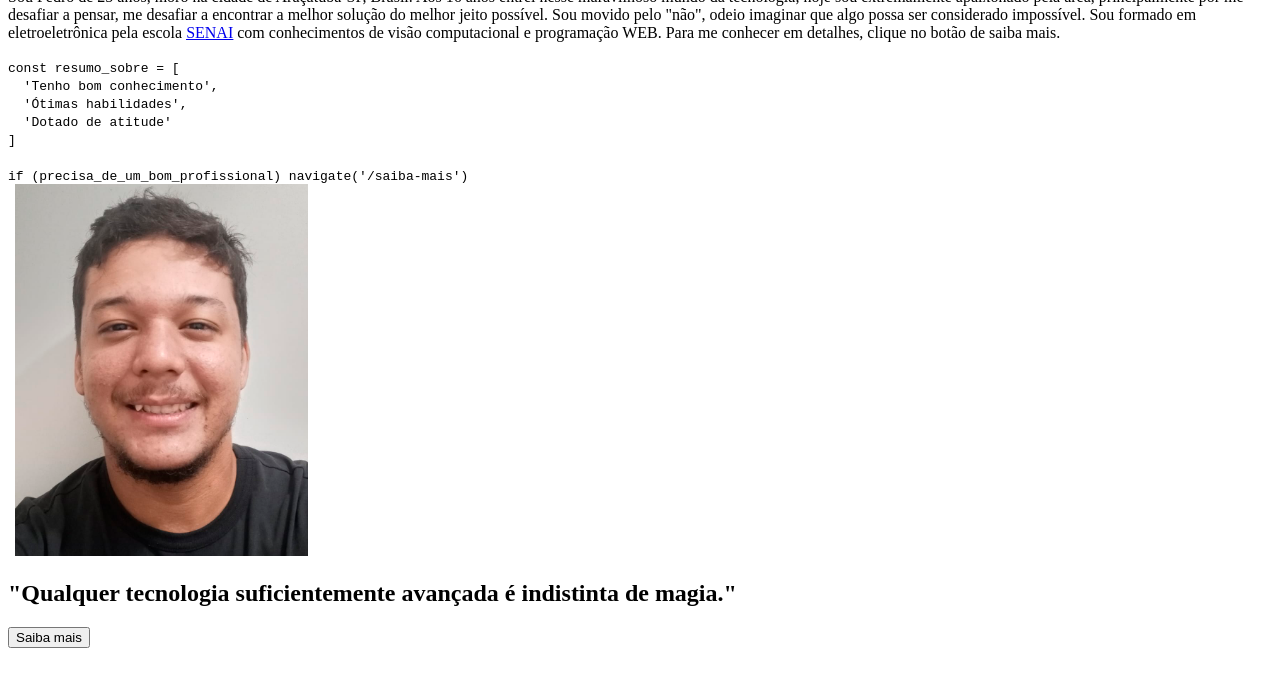
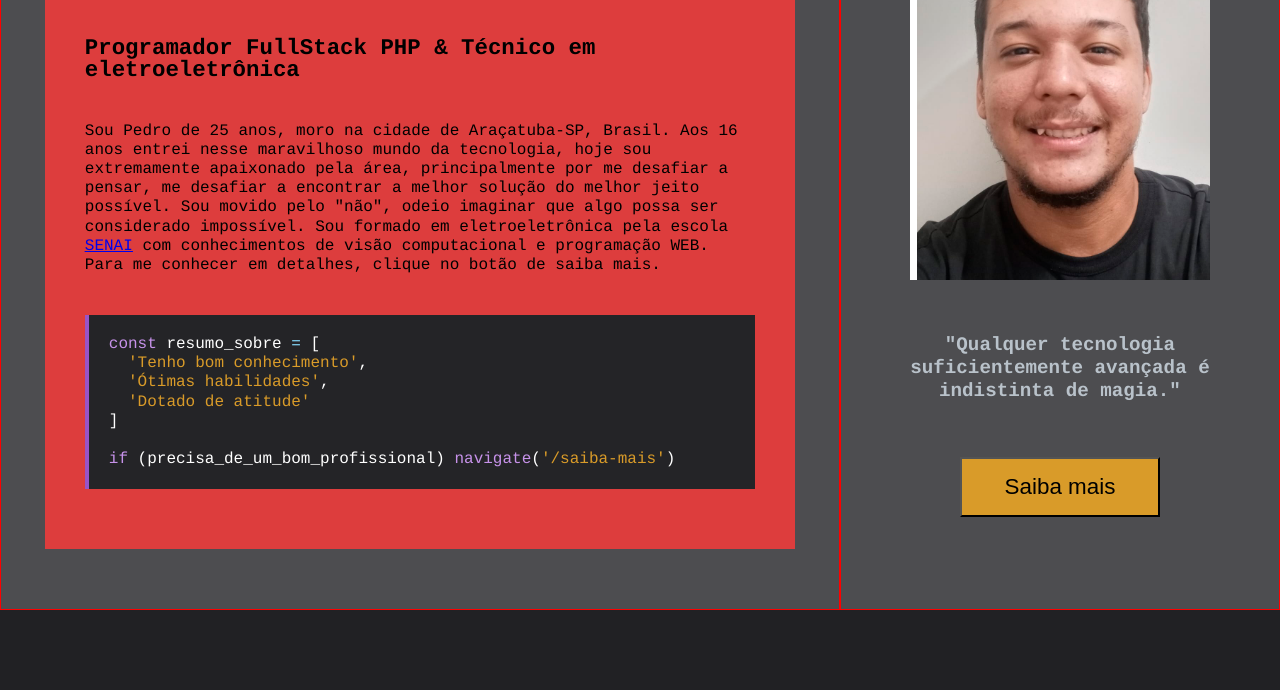
Before and after one commit to Pedro-Serer/Portfolio, a plain HTML site: page index.html in a window 1280 px wide. Shown: the part 233-923 px from the top of the page. Before the commit the page ends 889 px from the top, so only its background shows below. Drawn offline with Linux system fonts and the light colour scheme; files that its build step writes are made by us from their sources; the site is published under a folder, as on GitHub Pages, so addresses that start at the root find nothing.

Commit message:
Update index.html

```diff
--- a/index.html
+++ b/index.html
@@ -4,9 +4,9 @@
     <meta charset="UTF-8">
     <meta name="viewport" content="width=device-width, initial-scale=1.0">
     <title>Pedro Serer - Apresentação</title>
-    <link rel="stylesheet" href="/portifolio/assets/_css/reset.css">
-    <link rel="stylesheet" href="/portifolio/assets/_css/utils.css">
-    <link rel="stylesheet" href="/portifolio/assets/_css/index.css">
+    <link rel="stylesheet" href="assets/_css/reset.css"/>
+    <link rel="stylesheet" href="assets/_css/utils.css"/>
+    <link rel="stylesheet" href="assets/_css/index.css"/>
 </head>
 <body>
     <main class="conteudo-principal">
```
